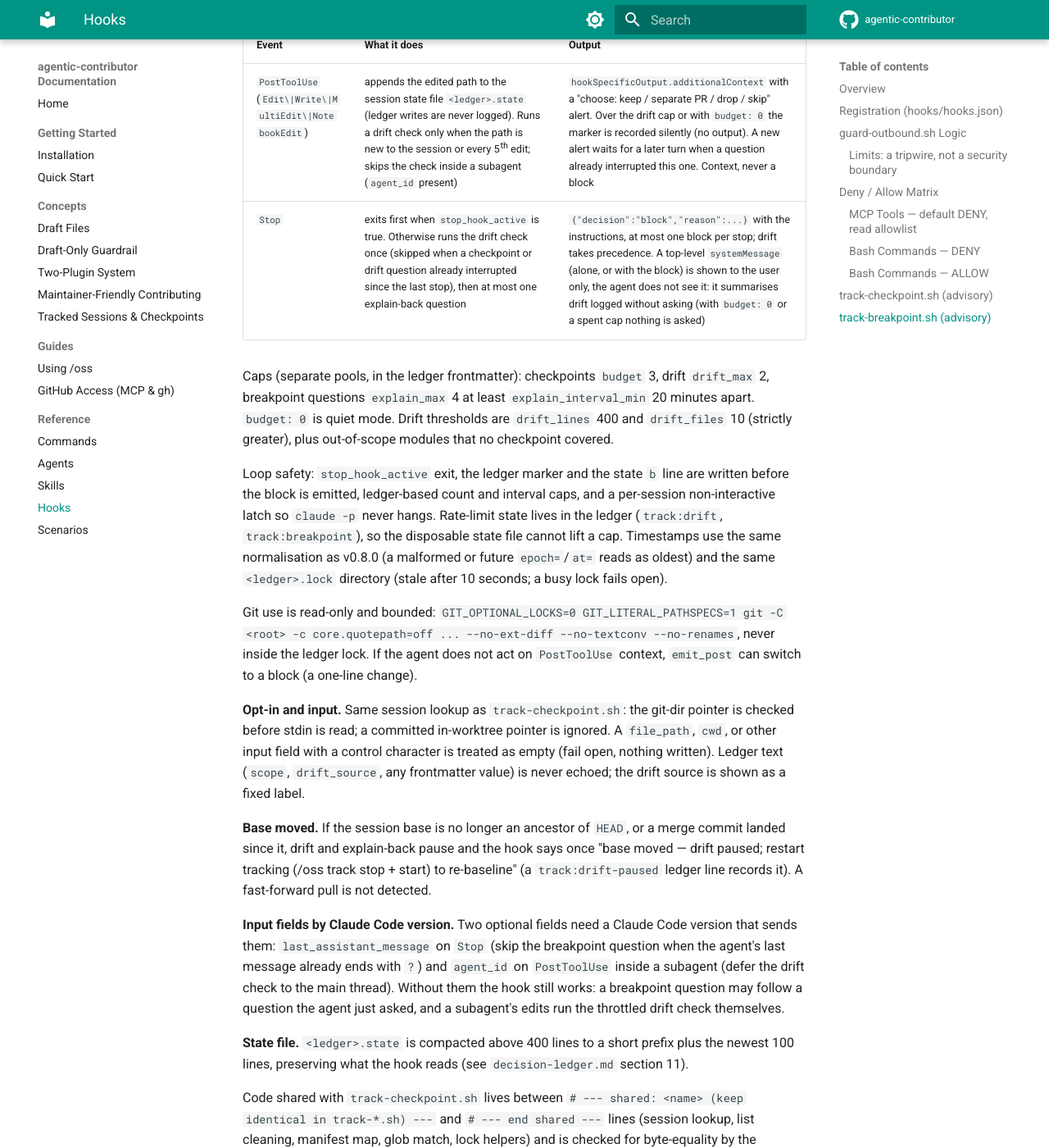
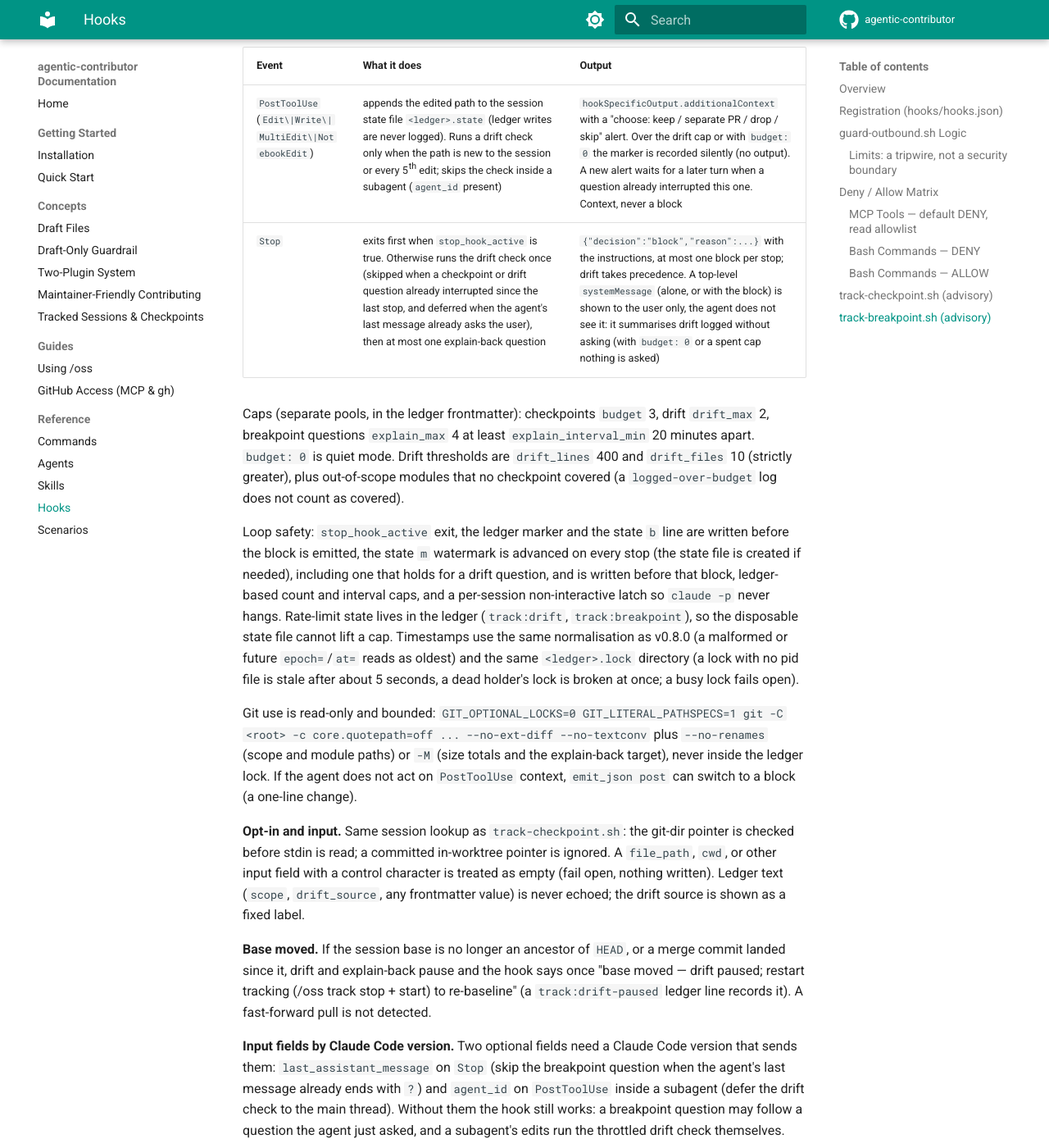
Before and after one commit to josix/agentic-contributor, an MkDocs documentation site: the page built from docs/reference/hooks.md, in a window 1280 px wide and 1400 px high, scrolled down 9332 px. Shown: the whole window at 82% size. Built offline with MkDocs 1.6.1 and Material for MkDocs 9.7.7, drawn with Linux system fonts in a browser that asks for light colours; comment, search, counter and statistics services are not loaded; some of the changed text lies outside the part shown.

Commit message:
fix(track): protect hook-only markers, advance watermark on drift stops, keep over-budget files visible to drift
- track-checkpoint: drift/drift-paused/breakpoint marker appends are no longer auto-allowed
- track-breakpoint: Stop drift block writes the m watermark first (always, creating the state file);
  drift is deferred while the agent already asks; logged-over-budget entries are not "covered";
  no git under the ledger lock; ledger id parsed from the first " id=" like track-checkpoint
- harness: regression rows and checks (n), (o); docs and CHANGELOG updated

Co-Authored-By: Claude Opus 5.5 <noreply@anthropic.com>

```diff
--- a/docs/reference/hooks.md
+++ b/docs/reference/hooks.md
@@ -170,7 +170,7 @@ Everything not matched by a deny pattern:
 | append-shaped `Edit` of the active ledger | `allow` (so a checkpoint costs one interruption, not two) |
 | any other edit of the ledger (frontmatter change, rewrite, Write, MultiEdit) | no decision: Claude Code's normal permission prompt applies |
 
-The ledger auto-allow is deliberately narrow: only `Edit` (never Write, MultiEdit, or NotebookEdit) that appends one entry (`old_string` is `<!-- track:end -->`, `new_string` ends with it, no `replace_all`, and the added text holds no sentinel, `track:pending`, `track:consumed` or `source=hook`), only the active ledger path read from the pointer (compared after normalizing `//`, `./`, `..` and logical versus physical roots), a raw `file_path` with no `..`, `.` or empty segment, and nothing when the ledger, the pointer, or `.oss-drafts/` is a symlink. Every other edit, including widening `scope:`, `status: stopped` and other files in `.oss-drafts/`, gets no allow, so it still works but is never silent. A `decided` or `skipped` entry settles an id only when the hook asked about it (a `track:pending` line exists), so a pre-written entry settles nothing.
+The ledger auto-allow is deliberately narrow: only `Edit` (never Write, MultiEdit, or NotebookEdit) that appends one entry (`old_string` is `<!-- track:end -->`, `new_string` ends with it, no `replace_all`, and the added text holds no sentinel, `track:pending`, `track:consumed`, `track:drift` (including `track:drift-paused`), `track:breakpoint` or `source=hook`), only the active ledger path read from the pointer (compared after normalizing `//`, `./`, `..` and logical versus physical roots), a raw `file_path` with no `..`, `.` or empty segment, and nothing when the ledger, the pointer, or `.oss-drafts/` is a symlink. Every other edit, including widening `scope:`, `status: stopped` and other files in `.oss-drafts/`, gets no allow, so it still works but is never silent. A `decided` or `skipped` entry settles an id only when the hook asked about it (a `track:pending` line exists), so a pre-written entry settles nothing.
 
 **Paths and comments.** File paths are normalized before use: `src/../package.json` and `./src/app.js` give the same id as the plain path, and a path outside the repository gets no checkpoint. Comment-only lines (`//`, `#` not followed by `[` or `!`, `* `, and `/* ... */` blocks that start a line) are not counted as assertions or skips, so commenting out an assert counts as removing it. Assertions and skips are counted only for test paths, line by line (a token never spans lines), and a payload or existing test file over 512 KiB skips the test-weakening check (fail open).
 
@@ -193,13 +193,13 @@ A separate, advisory hook for tracked sessions only. Like `track-checkpoint.sh`
 | Event | What it does | Output |
 |---|---|---|
 | `PostToolUse` (`Edit\|Write\|MultiEdit\|NotebookEdit`) | appends the edited path to the session state file `<ledger>.state` (ledger writes are never logged). Runs a drift check only when the path is new to the session or every 5th edit; skips the check inside a subagent (`agent_id` present) | `hookSpecificOutput.additionalContext` with a "choose: keep / separate PR / drop / skip" alert. Over the drift cap or with `budget: 0` the marker is recorded silently (no output). A new alert waits for a later turn when a question already interrupted this one. Context, never a block |
-| `Stop` | exits first when `stop_hook_active` is true. Otherwise runs the drift check once (skipped when a checkpoint or drift question already interrupted since the last stop), then at most one explain-back question | `{"decision":"block","reason":...}` with the instructions, at most one block per stop; drift takes precedence. A top-level `systemMessage` (alone, or with the block) is shown to the user only, the agent does not see it: it summarises drift logged without asking (with `budget: 0` or a spent cap nothing is asked) |
+| `Stop` | exits first when `stop_hook_active` is true. Otherwise runs the drift check once (skipped when a checkpoint or drift question already interrupted since the last stop, and deferred when the agent's last message already asks the user), then at most one explain-back question | `{"decision":"block","reason":...}` with the instructions, at most one block per stop; drift takes precedence. A top-level `systemMessage` (alone, or with the block) is shown to the user only, the agent does not see it: it summarises drift logged without asking (with `budget: 0` or a spent cap nothing is asked) |
 
-Caps (separate pools, in the ledger frontmatter): checkpoints `budget` 3, drift `drift_max` 2, breakpoint questions `explain_max` 4 at least `explain_interval_min` 20 minutes apart. `budget: 0` is quiet mode. Drift thresholds are `drift_lines` 400 and `drift_files` 10 (strictly greater), plus out-of-scope modules that no checkpoint covered.
+Caps (separate pools, in the ledger frontmatter): checkpoints `budget` 3, drift `drift_max` 2, breakpoint questions `explain_max` 4 at least `explain_interval_min` 20 minutes apart. `budget: 0` is quiet mode. Drift thresholds are `drift_lines` 400 and `drift_files` 10 (strictly greater), plus out-of-scope modules that no checkpoint covered (a `logged-over-budget` log does not count as covered).
 
-Loop safety: `stop_hook_active` exit, the ledger marker and the state `b` line are written before the block is emitted, ledger-based count and interval caps, and a per-session non-interactive latch so `claude -p` never hangs. Rate-limit state lives in the ledger (`track:drift`, `track:breakpoint`), so the disposable state file cannot lift a cap. Timestamps use the same normalisation as v0.8.0 (a malformed or future `epoch=`/`at=` reads as oldest) and the same `<ledger>.lock` directory (stale after 10 seconds; a busy lock fails open).
+Loop safety: `stop_hook_active` exit, the ledger marker and the state `b` line are written before the block is emitted, the state `m` watermark is advanced on every stop (the state file is created if needed), including one that holds for a drift question, and is written before that block, ledger-based count and interval caps, and a per-session non-interactive latch so `claude -p` never hangs. Rate-limit state lives in the ledger (`track:drift`, `track:breakpoint`), so the disposable state file cannot lift a cap. Timestamps use the same normalisation as v0.8.0 (a malformed or future `epoch=`/`at=` reads as oldest) and the same `<ledger>.lock` directory (a lock with no pid file is stale after about 5 seconds, a dead holder's lock is broken at once; a busy lock fails open).
 
-Git use is read-only and bounded: `GIT_OPTIONAL_LOCKS=0 GIT_LITERAL_PATHSPECS=1 git -C <root> -c core.quotepath=off ... --no-ext-diff --no-textconv --no-renames`, never inside the ledger lock. If the agent does not act on `PostToolUse` context, `emit_post` can switch to a block (a one-line change).
+Git use is read-only and bounded: `GIT_OPTIONAL_LOCKS=0 GIT_LITERAL_PATHSPECS=1 git -C <root> -c core.quotepath=off ... --no-ext-diff --no-textconv` plus `--no-renames` (scope and module paths) or `-M` (size totals and the explain-back target), never inside the ledger lock. If the agent does not act on `PostToolUse` context, `emit_json post` can switch to a block (a one-line change).
 
 **Opt-in and input.** Same session lookup as `track-checkpoint.sh`: the git-dir pointer is checked before stdin is read; a committed in-worktree pointer is ignored. A `file_path`, `cwd`, or other input field with a control character is treated as empty (fail open, nothing written). Ledger text (`scope`, `drift_source`, any frontmatter value) is never echoed; the drift source is shown as a fixed label.
 
```
Also changed, not shown: CHANGELOG.md (+5 -4 lines), docs/concepts/tracked-sessions.md (+5 -3 lines), skills/pr-preparation/references/decision-ledger.md (+12 -8 lines), 6 other files.
